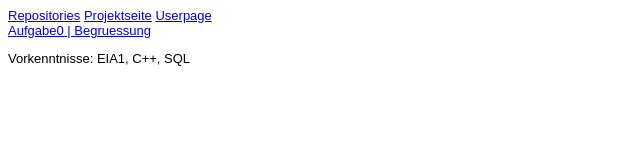
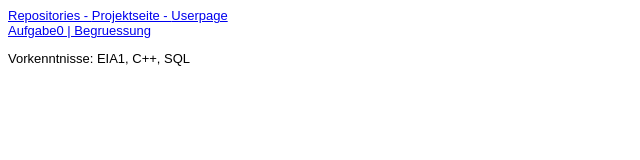
Before and after one commit to t0mmy93/EIA2_Git, a plain HTML site: page Aufgabe0/steckbrief.htm in a window 1280 px wide. Shown: the full height of the page, 0-640 px from the left. Drawn offline with Linux system fonts and the light colour scheme.

Commit message:
aufagbe0

```diff
--- a/Aufgabe0/steckbrief.htm
+++ b/Aufgabe0/steckbrief.htm
@@ -14,8 +14,8 @@ body {
 <body>
 
 	<!-- Hier die Links zu den gelösten Aufgaben einstellen, aktuelle oben, alte stehen lassen! Format: Aufgabenbezeichnung, Datum -->
-<a href="https://github.com/t0mmy93?tab=repositories" target="_blank">Repositories</a>
-<a href="https://github.com/t0mmy93/EIA2_Git" target="_blank">Projektseite</a>
+<a href="https://github.com/t0mmy93?tab=repositories" target="_blank">Repositories  -  </a>
+<a href="https://github.com/t0mmy93/EIA2_Git" target="_blank">Projektseite  -  </a>
 <a href="https://t0mmy93.github.io/EIA2_Git/Aufgabe0.1/index.html" target="_blank">Userpage</a> <br>
 <a href="https://t0mmy93.github.io/EIA2_Git/Aufgabe0.1/hallo.html?" target="_blank">Aufgabe0 | Begruessung</a> <br>
 
```
